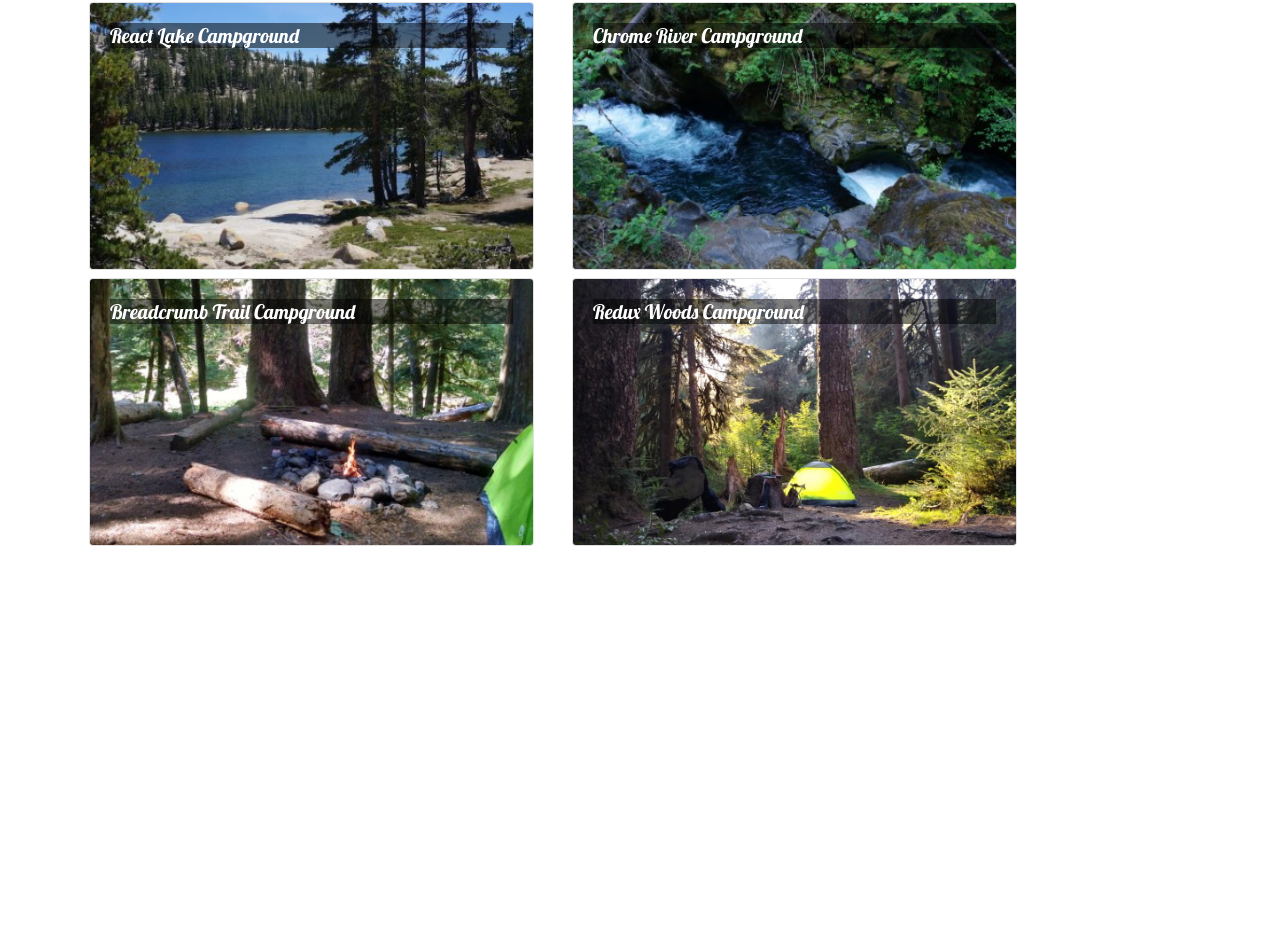
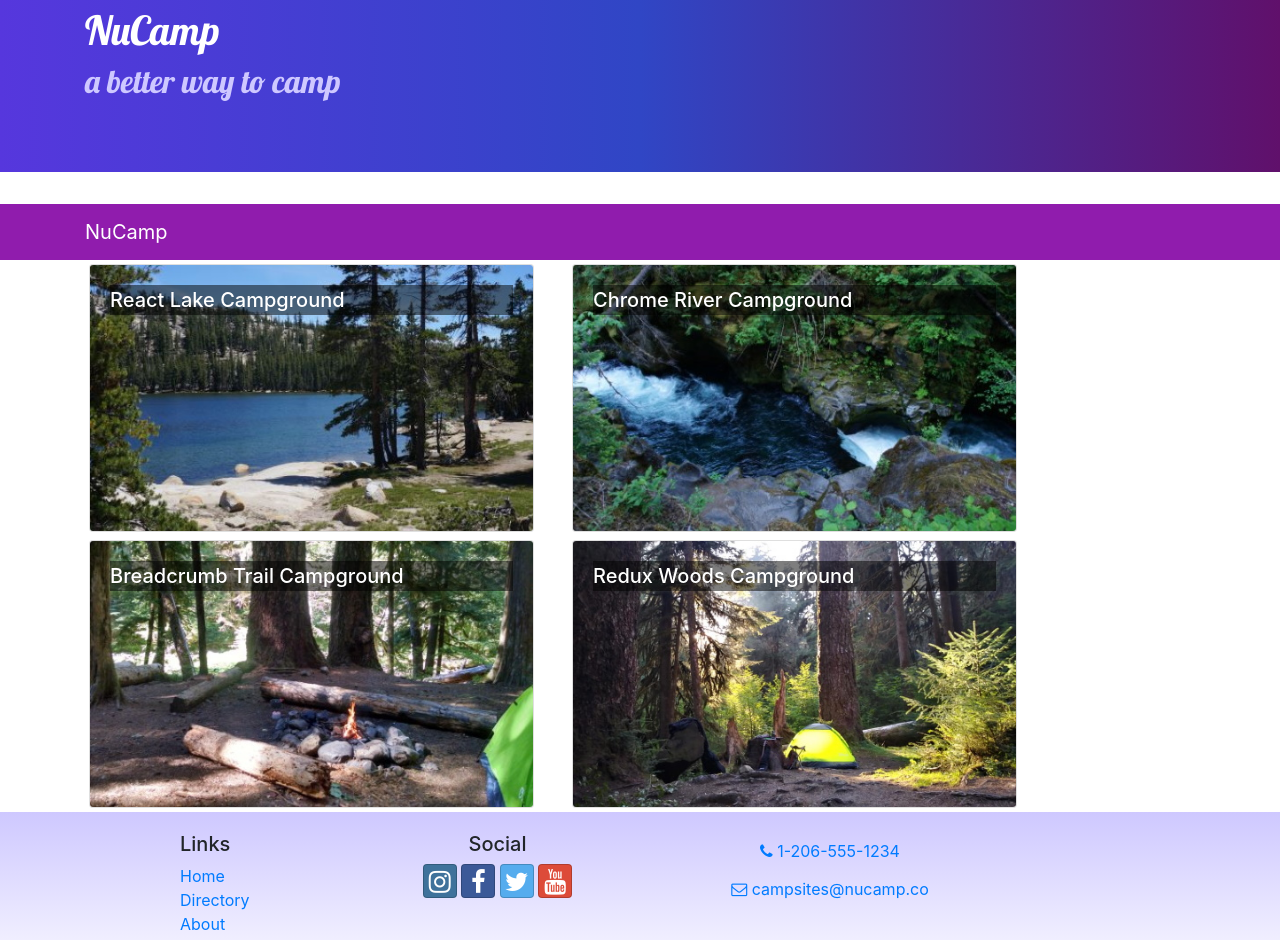
Before and after one commit to kurtreyn/nucampsite-react, a React (Create React App) app: page / in a window 1280 px wide. Shown: the part 58-998 px from the top of the page. Before the commit the page ends 800 px from the top, so only its background shows below. Built offline with nearby package versions, Linux system fonts and the light colour scheme.

Commit message:
Header and Footer

```diff
--- a/src/App.css
+++ b/src/App.css
@@ -2,11 +2,49 @@
   font-family: 'Open Sans', sans-serif;
 }
 
+h1,
+h2,
+h3,
+.card-body > .card-title {
+  font-family: 'Lobster', cursive;
+}
+
 .card-title {
-  font: 500 1.25rem 'Lobster', cursive;
+  font-weight: 500;
+  font-size: 1.25rem;
+}
+
+h2 {
+  color: #3046c5;
 }
 
 .card-img-overlay .card-title {
   color: white;
   background-color: rgba(0, 0, 0, 0.5);
 }
+
+.row-content {
+  padding: 50px 0;
+  border-bottom: 1px ridge;
+  min-height: 200px;
+}
+
+.site-footer {
+  background-image: linear-gradient(#cec8ff, white);
+  padding: 20px 0;
+}
+
+.jumbotron {
+  margin: 0;
+  padding: 30px;
+  background-image: linear-gradient(to right, #5637dd, #3046c5, #60106b);
+  color: white;
+}
+
+.jumbotron h2 {
+  color: #cec8ff;
+}
+
+.navbar-dark {
+  background-color: #901cad;
+}
--- /dev/null
+++ b/src/components/FooterComponent.js
@@ -0,0 +1,71 @@
+import React from 'react';
+
+function Footer(props) {
+  return (
+    <footer className="site-footer">
+      <div className="container">
+        <div className="row">
+          <div className="col-4 col-sm-2 offset-1">
+            <h5>Links</h5>
+            <ul className="list-unstyled">
+              <li>
+                <a href="#">Home</a>
+              </li>
+              <li>
+                <a href="#">Directory</a>
+              </li>
+              <li>
+                <a href="#">About</a>
+              </li>
+              <li>
+                <a href="#">Contact</a>
+              </li>
+            </ul>
+          </div>
+          <div className="col-6 col-sm-3 text-center">
+            <h5>Social</h5>
+            <a
+              className="btn btn-social-icon btn-instagram"
+              href="http://instagram.com/"
+            >
+              <i className="fa fa-instagram" />
+            </a>{' '}
+            <a
+              className="btn btn-social-icon btn-facebook"
+              href="http://www.facebook.com/"
+            >
+              <i className="fa fa-facebook" />
+            </a>{' '}
+            <a
+              className="btn btn-social-icon btn-twitter"
+              href="http://twitter.com/"
+            >
+              <i className="fa fa-twitter" />
+            </a>{' '}
+            <a
+              className="btn btn-social-icon btn-google"
+              href="http://youtube.com/"
+            >
+              <i className="fa fa-youtube" />
+            </a>
+          </div>
+          <div className="col-sm-4 text-center">
+            <a role="button" className="btn btn-link" href="tel:+12065551234">
+              <i className="fa fa-phone" /> 1-206-555-1234
+            </a>
+            <br />
+            <a
+              role="button"
+              className="btn btn-link"
+              href="mailto:notreal@notreal.co"
+            >
+              <i className="fa fa-envelope-o" /> campsites@nucamp.co
+            </a>
+          </div>
+        </div>
+      </div>
+    </footer>
+  );
+}
+
+export default Footer;
--- /dev/null
+++ b/src/components/HeaderComponent.js
@@ -0,0 +1,29 @@
+import React, { Component } from 'react';
+import { Navbar, NavbarBrand, Jumbotron } from 'reactstrap';
+
+class Header extends Component {
+  render() {
+    return (
+      <React.Fragment>
+        <Jumbotron fluid>
+          <div className="container">
+            <div className="row">
+              <div className="col">
+                <h1>NuCamp</h1>
+                <h2>a better way to camp</h2>
+              </div>
+            </div>
+          </div>
+        </Jumbotron>
+
+        <Navbar dark sticky="top">
+          <div className="container">
+            <NavbarBrand href="/">NuCamp</NavbarBrand>
+          </div>
+        </Navbar>
+      </React.Fragment>
+    );
+  }
+}
+
+export default Header;
--- a/src/components/MainComponent.js
+++ b/src/components/MainComponent.js
@@ -1,8 +1,9 @@
 import React, { Component } from 'react';
-import { Navbar, NavbarBrand } from 'reactstrap';
 import Directory from './DirectoryComponent';
 import CampsiteInfo from './CampsiteInfoComponent';
+import Header from './HeaderComponent';
 import { CAMPSITES } from '../shared/campsites';
+import Footer from './FooterComponent';
 
 class Main extends Component {
   constructor(props) {
@@ -20,11 +21,7 @@
   render() {
     return (
       <div>
-        <Navbar dark color="primary">
-          <div className="container">
-            <NavbarBrand href="/">NuCamp</NavbarBrand>
-          </div>
-        </Navbar>
+        <Header />
         <Directory
           campsites={this.state.campsites}
           onClick={(campsiteId) => this.onCampsiteSelect(campsiteId)}
@@ -36,6 +33,7 @@
             )[0]
           }
         />
+        <Footer />
       </div>
     );
   }
--- a/src/index.js
+++ b/src/index.js
@@ -1,12 +1,12 @@
 import React from 'react';
 import ReactDOM from 'react-dom';
+import App from './App';
 import './index.css';
-
-import reportWebVitals from './reportWebVitals';
 import 'bootstrap/dist/css/bootstrap.min.css';
+import 'font-awesome/css/font-awesome.css';
+import 'bootstrap-social/bootstrap-social.css';
 import 'typeface-lobster';
 import 'typeface-open-sans';
-import App from './App';
 
 ReactDOM.render(
   <React.StrictMode>
@@ -14,8 +14,3 @@
   </React.StrictMode>,
   document.getElementById('root')
 );
-
-// If you want to start measuring performance in your app, pass a function
-// to log results (for example: reportWebVitals(console.log))
-// or send to an analytics endpoint. Learn more: https://bit.ly/CRA-vitals
-reportWebVitals();
```
Also changed, not shown: src/components/CampsiteInfoComponent.js (+1 -8 lines).
